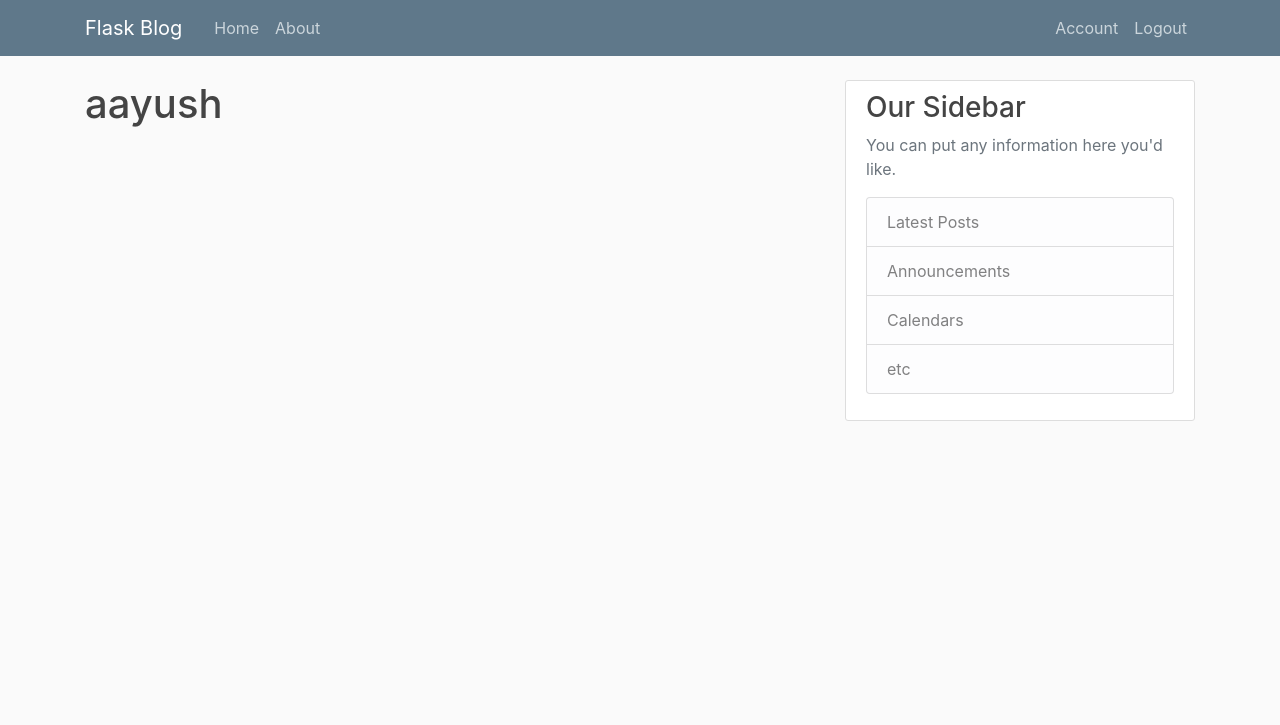
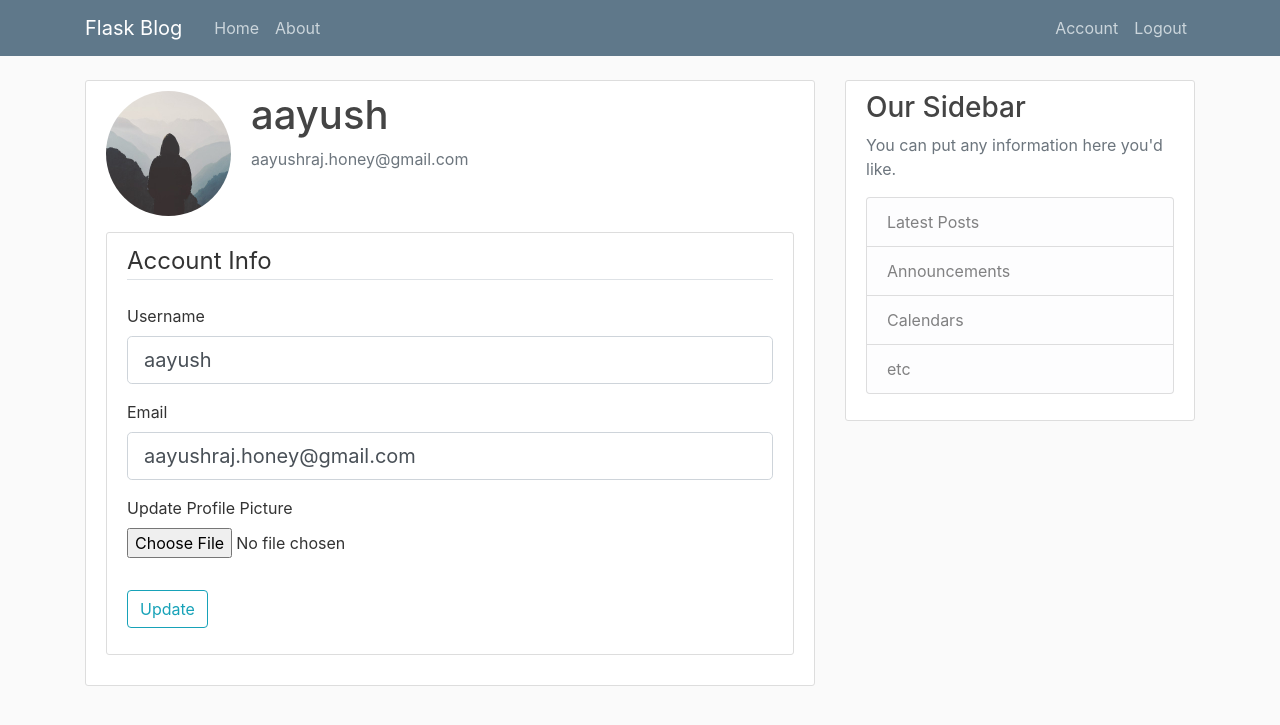
Before and after one commit to aayushraj07/blogger, a Flask app: page /account in a window 1280 px wide. Shown: the top 725 px of the page. Run offline with Flask 2, Linux system fonts and the light colour scheme; a user stored in the database is signed in; some libraries are stand-ins or nearby versions.

Commit message:
User account editing and profile picture add, applied

```diff
--- a/blogger/forms.py
+++ b/blogger/forms.py
@@ -1,4 +1,7 @@
 from flask_wtf import FlaskForm
+from flask_wtf.file import FileField, FileAllowed
+# fileField is gonna be the type of file ,FileAllowed is for the validator of the file
+from flask_login import current_user
 from wtforms import StringField , PasswordField , SubmitField , BooleanField
 from wtforms.validators import DataRequired ,Length , Email , EqualTo , ValidationError
 from blogger.models import User
@@ -35,3 +38,27 @@ class LoginForm(FlaskForm):
     password = PasswordField('Password', validators=[DataRequired()])
     remember = BooleanField('Remember Me')
     submit = SubmitField('Login')
+
+
+class UpdateAccountForm(FlaskForm):
+	username = StringField('Username',
+	 validators=[DataRequired(),Length(min=2, max=20)])
+	email = StringField('Email',
+		validators=[DataRequired(), Email()])
+	picture = FileField('Update Profile Picture', validators=[FileAllowed(['jpg','png'])])
+	submit = SubmitField('Update')
+
+
+# Below line checks whether email and username is taken
+
+	def validate_username(self, username):
+		if username.data != current_user.username:
+			user =User.query.filter_by(username=username.data).first()
+			if user:
+				raise ValidationError('That usename is taken. Please choose diffrent username.')
+
+	def validate_email(self, email):
+		if email.data != current_user.email:
+			user =User.query.filter_by(email=email.data).first()
+			if user:
+				raise ValidationError('That email is taken. Please choose diffrent email.')
--- a/blogger/routes.py
+++ b/blogger/routes.py
@@ -1,6 +1,9 @@
+import os
+import secrets
+from PIL import Image
 from flask import render_template, url_for, flash, redirect, request
 from blogger import app, db, bcrypt
-from blogger.forms import RegistrationForm, LoginForm
+from blogger.forms import RegistrationForm, LoginForm, UpdateAccountForm
 from blogger.models import User, Post
 from flask_login import login_user, current_user, logout_user, login_required
 
@@ -66,9 +69,35 @@ def logout():
     logout_user()
     return redirect(url_for('home'))
 
+def save_picture(form_picture):
+    random_hex= secrets.token_hex(8)
+    _, f_ext = os.path.splitext(form_picture.filename)
+    picture_fn = random_hex + f_ext
+    picture_path = os.path.join(app.root_path, 'static/profile_pics', picture_fn)
 
+    output_size = (125, 125 )
+    i = Image.open(form_picture)
+    i.thumbnail(output_size)
 
-@app.route("/account")
+    i.save(picture_path)
+
+    return picture_fn
+
+@app.route("/account",methods=['GET', 'POST'])
 @login_required
 def account():
-    return render_template('account.html', title="Account" )
+    form = UpdateAccountForm()
+    if form.validate_on_submit():
+        if form.picture.data:
+            picture_file = save_picture(form.picture.data)
+            current_user.image_file  = picture_file
+        current_user.username = form.username.data
+        current_user.email = form.email.data
+        db.session.commit()
+        flash('your account has been updated! ', 'success')
+        return redirect(url_for('account'))
+    elif request.method == 'GET':
+        form.username.data = current_user.username
+        form.email.data = current_user.email
+    image_file =url_for('static', filename='profile_pics/' + current_user.image_file)
+    return render_template('account.html', title="Account", image_file=image_file, form=form )
--- a/blogger/templates/account.html
+++ b/blogger/templates/account.html
@@ -1,4 +1,62 @@
 {% extends "layout.html" %}
 {% block content %}
-	<h1>{{ current_user.username }}</h1>
+<div class="content-section">
+  <div class="media">
+    <img class="rounded-circle account-img" src="{{ image_file }}">
+    <div class="media-body">
+      <h2 class="account-heading">{{ current_user.username }}</h2>
+      <p class="text-secondary">{{ current_user.email }}
+    </div>
+  </div>
+
+  <div class = "content-section">
+
+  	<!-- to be searched of below code of enctype -->
+        <form method="POST" action="" enctype="multipart/form-data">
+            {{ form.hidden_tag() }}
+            <fieldset class="form-group">
+                <legend class="border-bottom mb-4">Account Info</legend>
+                <div class= "form-group">
+                    {{ form.username.label(class="form-control-label") }}
+
+                    {% if form.username.errors %}
+                        {{ form.username(class="form-control form-control-lg is-invalid") }}
+                        <div class="invalid-feedback">
+                            {% for errors in form.username.errors %}
+                                <span>{{ error }}</span>
+                            {% endfor %}
+                        </div>
+                    {% else %}
+                        {{ form.username(class="form-control form-control-lg") }}
+                    {% endif %}
+                </div>
+                <div class= "form-group">
+                    {{ form.email.label(class="form-control-label") }}
+                    {% if form.email.errors %}
+                        {{ form.email(class="form-control form-control-lg is-invalid") }}
+                        <div class="invalid-feedback">
+                            {% for errors in form.email.errors %}
+                                <span>{{ error }}</span>
+                            {% endfor %}
+                        </div>
+                    {% else %}
+                        {{ form.email(class="form-control form-control-lg") }}
+                    {% endif %}
+                </div>
+                   <div class= "form-group">
+                    {{ form.picture.label()}}
+                    {{ form.picture(class="form-control-file") }}
+                    {% if form.picture.errors %}
+                    	{% for error in form.picture.errors %}
+                    		<span class="text-danger">{{ error }}</span></br>
+                    	{% endfor %}
+                    {% endif %}
+                   </div>
+            </fieldset>
+            <div class = "form-group">
+                {{ form.submit(class="btn btn-outline-info") }}
+            </div>
+        </form>
+    </div>
+</div>
 {% endblock content %}
```
Also changed, not shown: blogger/site.db, blogger/static/profile_pics/23a787c94b1f17f6.jpg (added), blogger/static/profile_pics/b1724df5a253496c.jpg (added), blogger/static/profile_pics/default.jpg (added).
